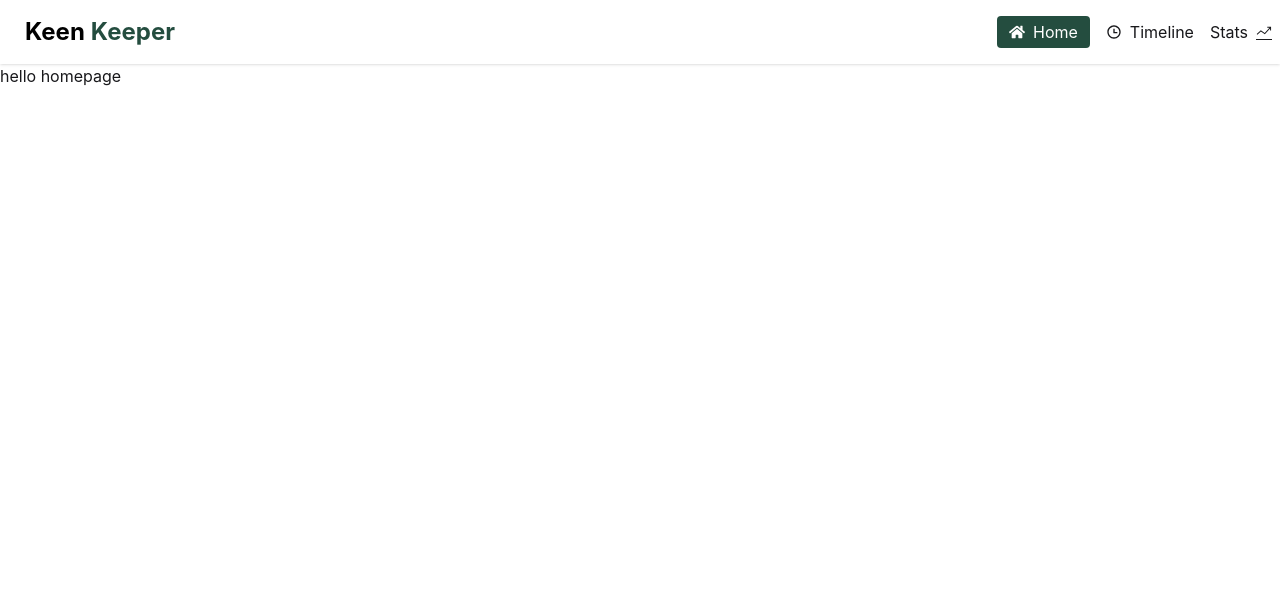
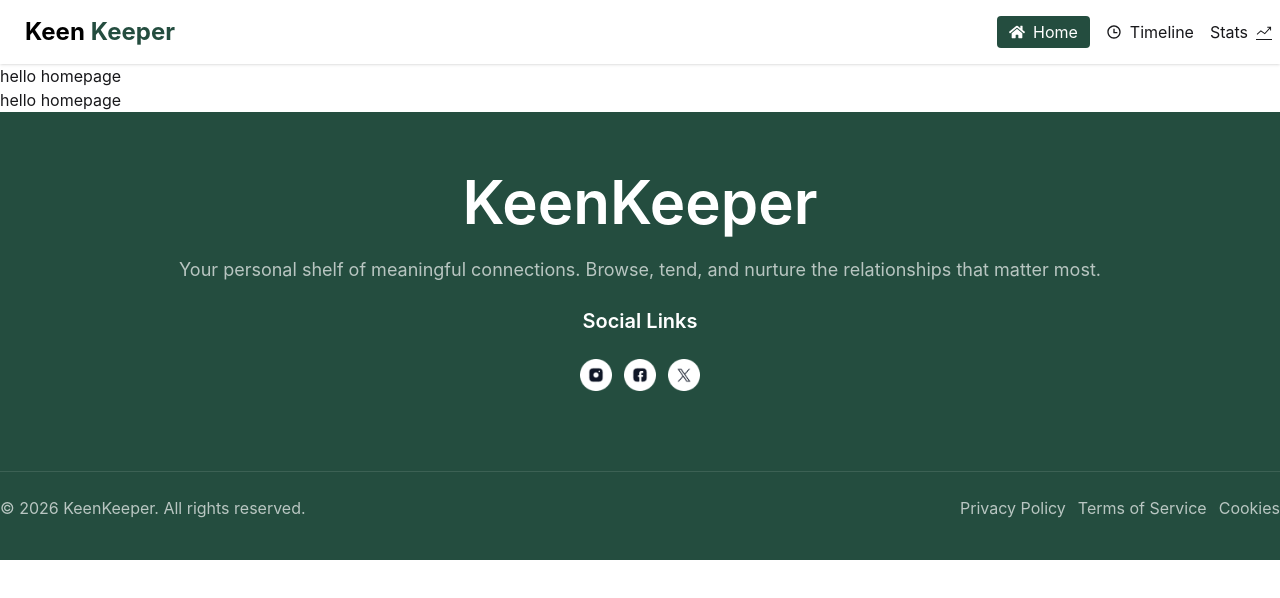
Before and after one commit to Lam78-M/project-keep-keeper, a React (Vite) app: page / in a window 1280 px wide. Shown: the top 598 px of the page. Built offline with nearby package versions, Linux system fonts and the light colour scheme.

Commit message:
footer section done

```diff
--- /dev/null
+++ b/src/FooterSection/Footer.jsx
@@ -0,0 +1,40 @@
+import React from 'react';
+import Insta from "../assets/instagram.png"
+import Faceb from "../assets/facebook.png"
+import Twit from "../assets/twitter.png"
+
+const Footer = () => {
+    return (
+        <div className='bg-[#244D3F] '>
+            <div className='container mx-auto space-y-6   '>
+             <h1  className='text-3xl md:text-5xl lg:text-6xl text-center pt-10 md:pt-15 font-semibold text-[#ffffff]'>KeenKeeper</h1>
+             <p className='text-sm md:text-base lg:text-[18px] text-center text-[#ffffffad]'>Your personal shelf of meaningful connections. Browse, tend, and nurture the relationships that matter most.</p>
+             <p className='text-center text-xl font-semibold text-[#ffffff]'>Social Links</p>
+            <div className='flex gap-3 justify-center items-center'>
+  <img className='w-6 md:w-8' src={Insta} alt="" />
+  <img className='w-6 md:w-8' src={Faceb} alt="" />
+  <img className='w-6 md:w-8' src={Twit} alt="" />
+</div>
+            <div className="opacity-20 text-[#ffffff8e] mt-20">
+             <hr />
+            </div>
+           <div className='flex flex-col md:flex-row md:items-center justify-between items-center text-[#ffffffae] gap-3 pb-10'>
+
+  <p className='text-center md:text-left'>
+    © 2026 KeenKeeper. All rights reserved.
+  </p>
+
+  <div className='flex flex-wrap justify-center items-center md:justify-end gap-3 '>
+    <p>Privacy Policy</p>
+    <p>Terms of Service</p>
+    <p>Cookies</p>
+  </div>
+
+</div>
+
+            </div>
+        </div>
+    );
+};
+
+export default Footer;
--- /dev/null
+++ b/src/Layout/Layout.jsx
@@ -0,0 +1,16 @@
+import React from 'react';
+import Navbar from '../Navbar/Navbar';
+import { Outlet } from 'react-router';
+import Footer from '../FooterSection/Footer';
+
+const Layout = () => {
+    return (
+        <div>
+                  <Navbar />
+      <Outlet />
+      <Footer />
+        </div>
+    );
+};
+
+export default Layout;
--- a/src/main.jsx
+++ b/src/main.jsx
@@ -7,31 +7,32 @@ import Books from './Books/Books'
 import Navbar from './Navbar/Navbar'
 import ErrorPage from './ErrorPage/ErrorPage'
 import Extra from './Extra/Extra'
+import Footer from './FooterSection/Footer'
+import Layout from './Layout/Layout'
 
 
 
 const router = createBrowserRouter([
-
   {
-    path: "/",
-    element: <Navbar/>,
-    children:[
+   path: "/",
+    element: <Layout />,
+    children: [
       {
         index: true,
-        element:<Homepage/>
+        element: <Homepage />
       },
       {
-        path:"/books",
-        element: <Books/>
+        path: "books",
+        element: <Books />
       },
       {
-        path:"/extra",
-        element:<Extra/>
+        path: "extra",
+        element: <Extra />
       }
     ],
-    errorElement: <ErrorPage/>
-  },
-])
+    errorElement: <ErrorPage />
+  }
+]);
 
 createRoot(document.getElementById('root')).render(
   <StrictMode>
```
